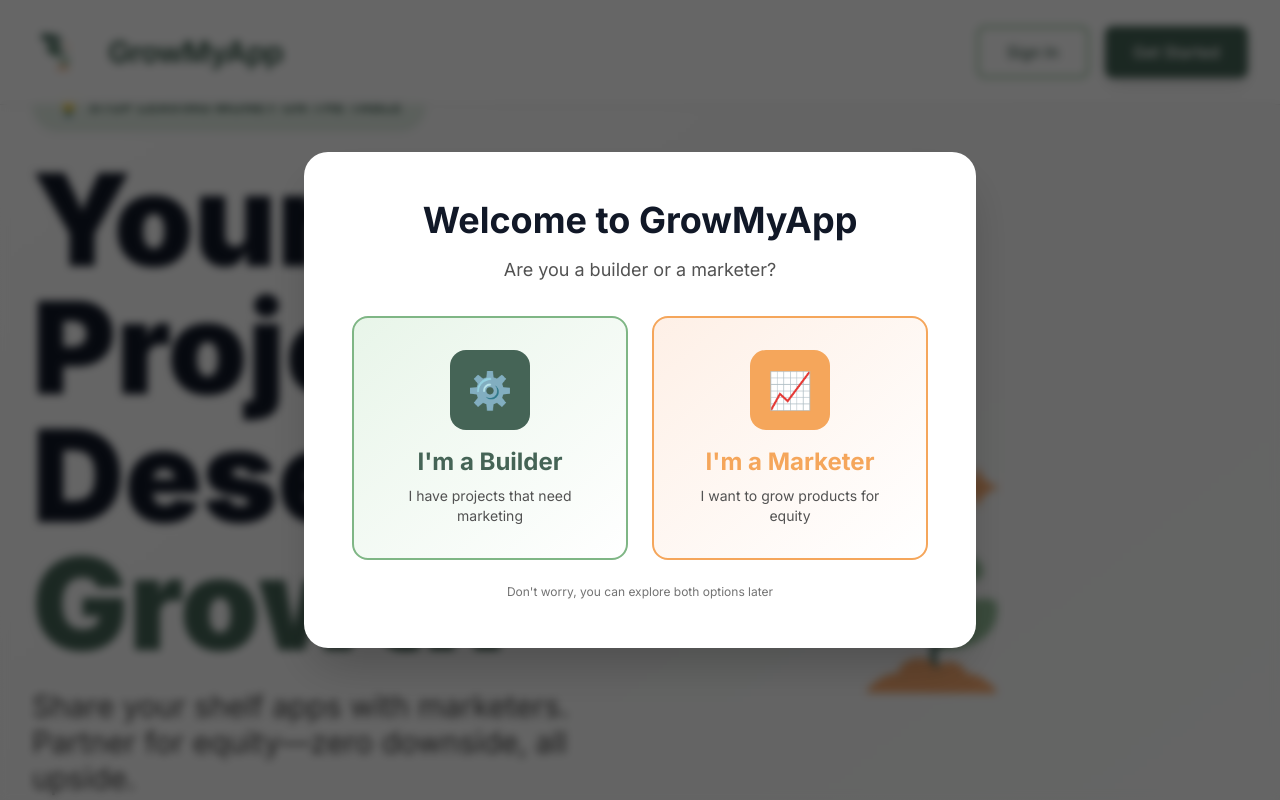
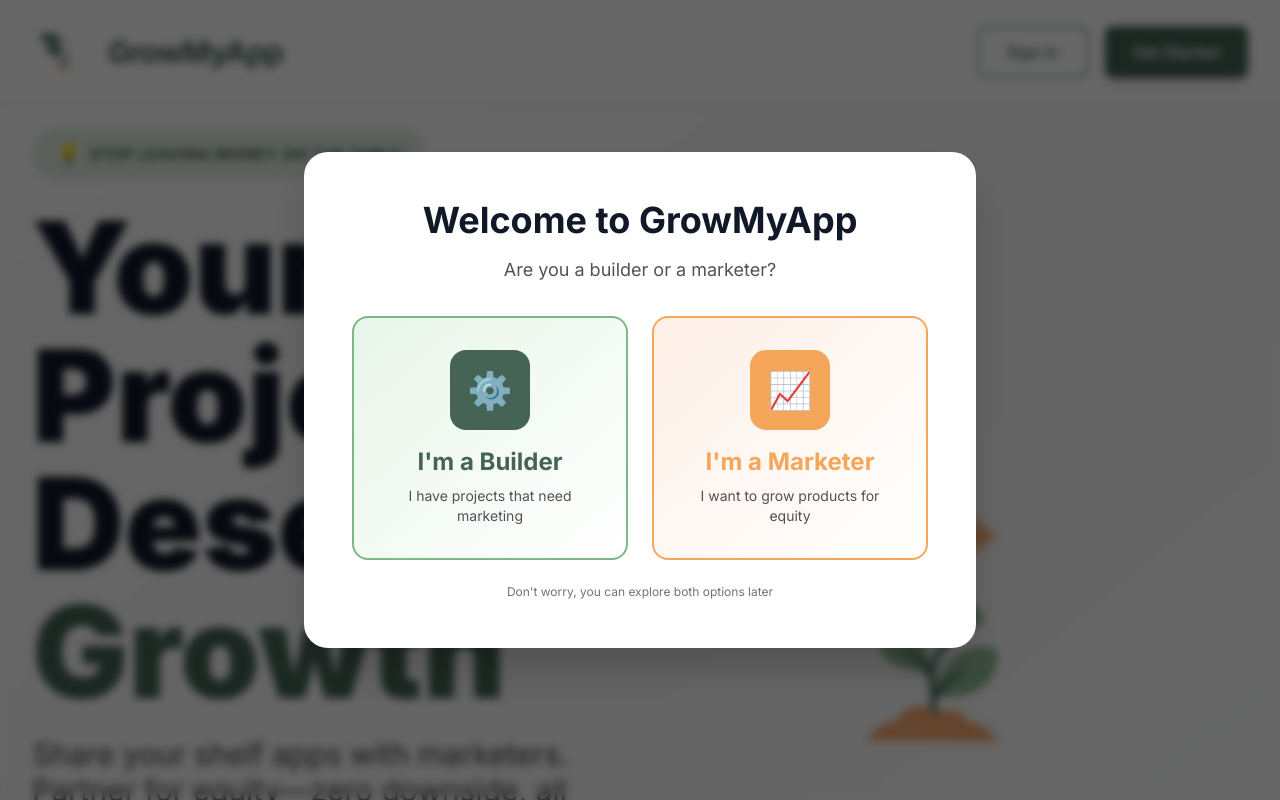
Before and after one commit to Sharozjavaid/Cofndrly, a React (Vite) app: page / in a window 1280 px wide. Shown: the top 800 px of the page. Built offline with nearby package versions, Linux system fonts and the light colour scheme; no server answers.

Commit message:
revamp 3

```diff
--- a/src/pages/LandingPage.tsx
+++ b/src/pages/LandingPage.tsx
@@ -140,7 +140,7 @@
       </nav>
 
       {/* Hero Section - Split Screen */}
-      <section ref={heroRef} className="min-h-screen flex items-center justify-center px-4 md:px-8 pt-20 pb-8 relative overflow-hidden bg-gradient-to-br from-white via-warm-gray-50 to-light-mint/10" aria-label="Hero section">
+      <section ref={heroRef} className="min-h-screen flex items-center justify-center px-4 md:px-8 pt-32 pb-8 relative overflow-hidden bg-gradient-to-br from-white via-warm-gray-50 to-light-mint/10" aria-label="Hero section">
         <motion.div
           style={{ opacity, scale }}
           className="max-w-[1400px] w-full relative z-10"
```
